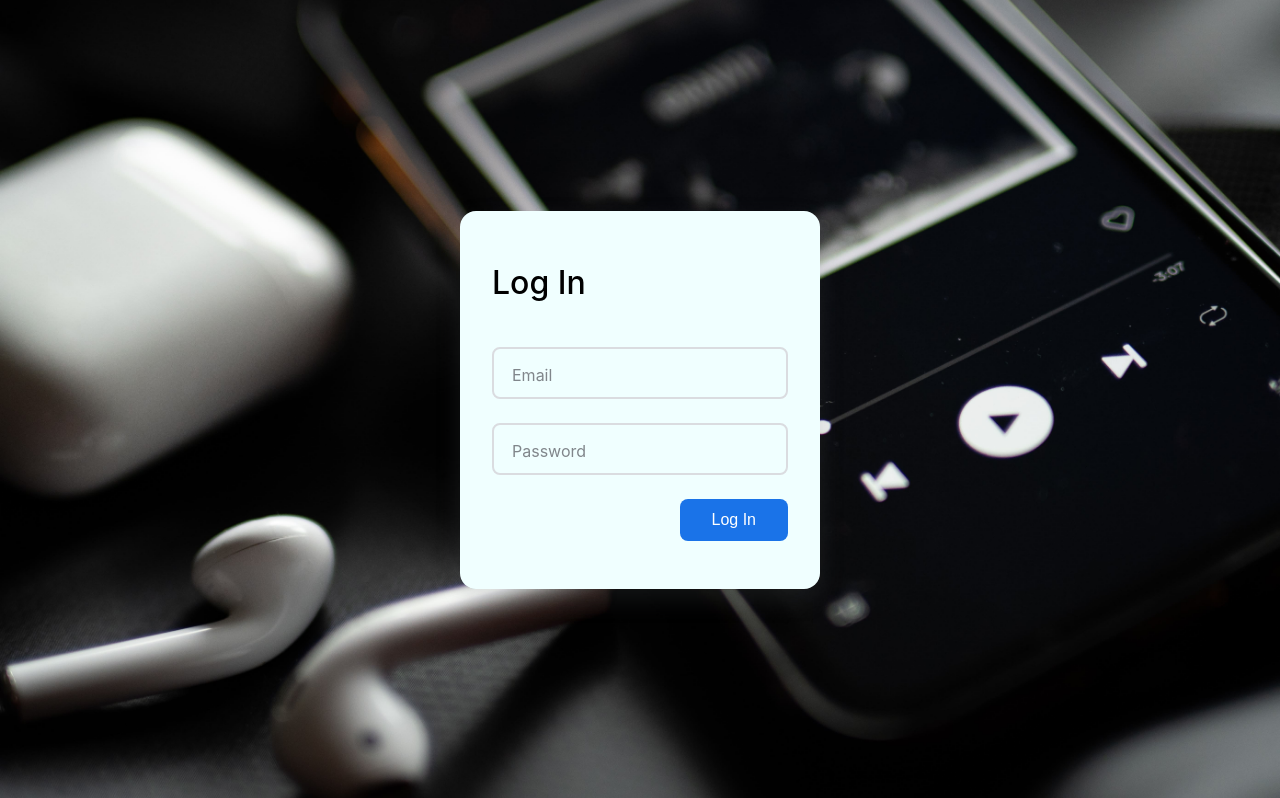
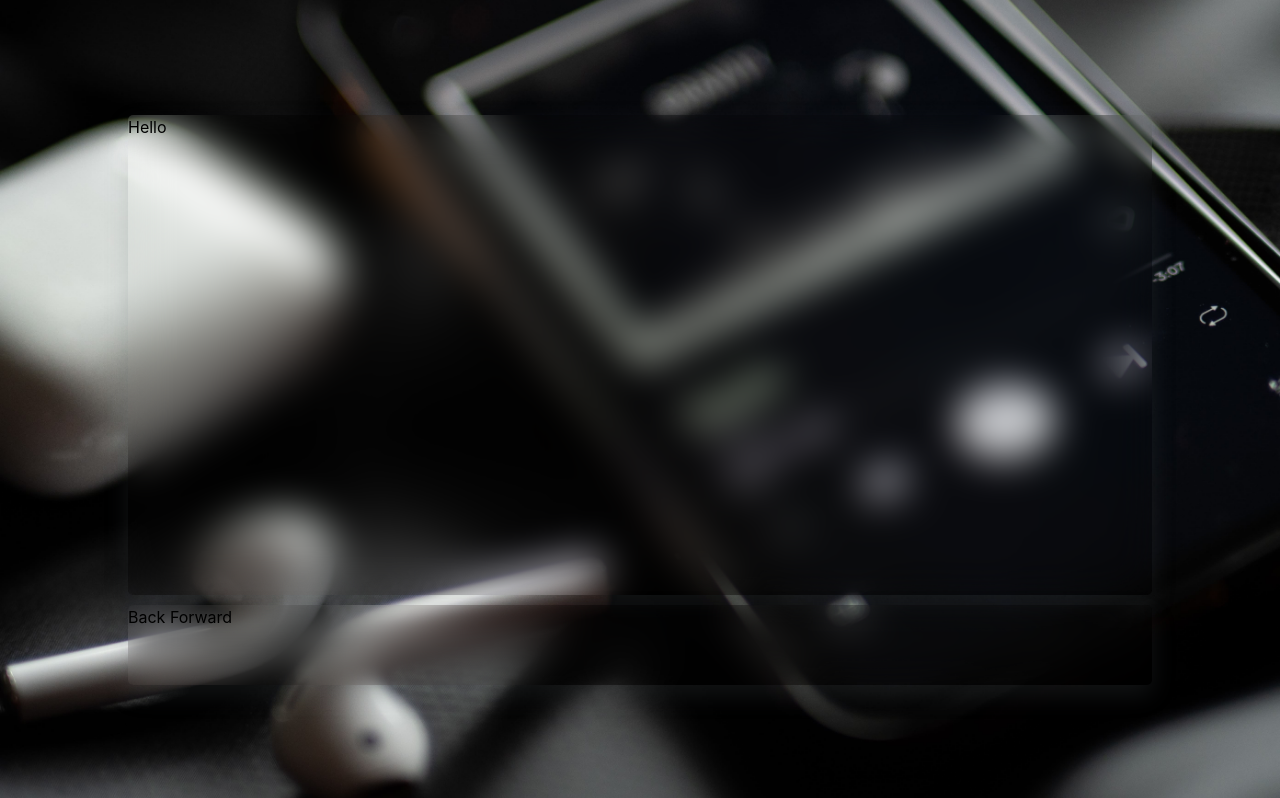
Before and after one commit to tivereidoro/mie_studio_app, a React (Vite) app: page / in a window 1280 px wide. Shown: the top 798 px of the page. Built offline with nearby package versions, Linux system fonts and the light colour scheme.

Commit message:
Building ui: controls and list

```diff
--- a/src/components/Player.jsx
+++ b/src/components/Player.jsx
@@ -8,7 +8,11 @@ export default function Player() {
             <img src={bgImage} alt='background image' className='bg_image' />
 
             <div className='player_ui'>
-                <div></div>
+                <div>Hello</div>
+            </div>
+
+            <div className='control_panel'>
+                <div>Back Forward</div>
             </div>
         </div>
     )
--- a/src/components/playerStyle.css
+++ b/src/components/playerStyle.css
@@ -1,11 +1,33 @@
 .player_container {
     display: flex;
+    flex-direction: column;
     justify-content: center;
     align-items: center;
     height: 100vh;
     /* position: relative; */
 }
 
+.bg_image {
+    position: absolute;
+    width: 100%;
+    height: 100%;
+    object-fit: cover;
+    object-position: center;
+  }
+
 .player_ui {
+    width: 80%;
+    height: 60vh;
+    box-shadow: 0 10px 25px rgba(92, 99, 105, 0.2);
+    backdrop-filter: blur(20px);
+    border-radius: 5px;
+}
 
+.control_panel {
+    width: 80%;
+    height: 80px;
+    margin-top: 10px;
+    box-shadow: 0 10px 25px rgba(92, 99, 105, 0.2);
+    backdrop-filter: blur(20px);
+    border-radius: 5px;
 }
--- a/src/main.jsx
+++ b/src/main.jsx
@@ -6,6 +6,7 @@ import ReactDOM from 'react-dom/client';
 import './index.css';
 import LoginPage from "./components/LoginPage";
 import SignupPage from "./components/SignupPage";
+import Player from "./components/Player";
 
 
 // Create routers for app navigation
@@ -13,8 +14,9 @@ import SignupPage from "./components/SignupPage";
 ReactDOM.createRoot(document.getElementById("root")).render(
   <React.StrictMode>
     <BrowserRouter>
-      <LoginPage />
-      <SignupPage />
+      <Player />
+      {/* <LoginPage />
+      <SignupPage /> */}
     </BrowserRouter>
   </React.StrictMode>
 );
```
